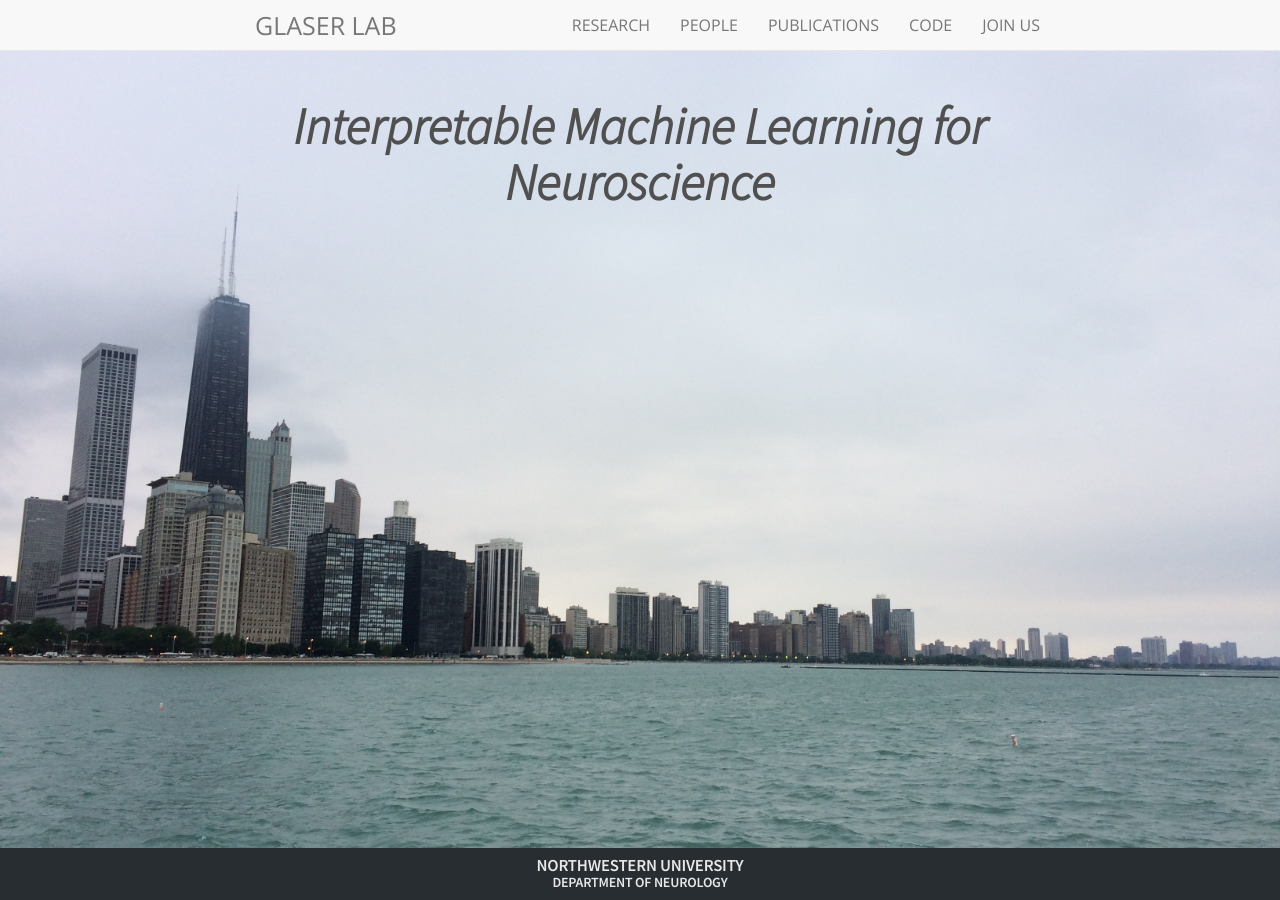
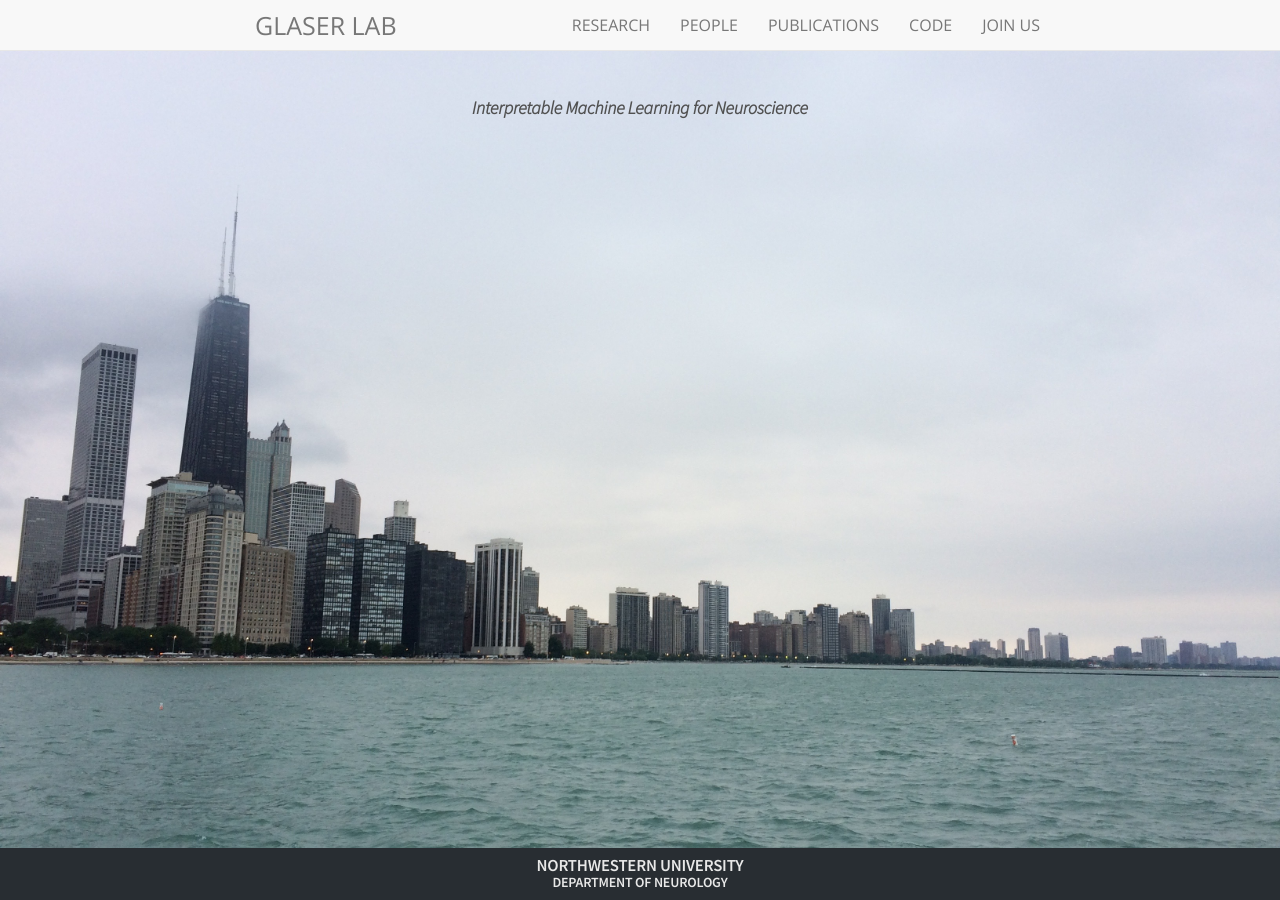
Before and after one commit to glaserlab/glaserlab.github.io, a Jekyll site: the page built from index.html, in a window 1280 px wide. Built offline with Jekyll 4.4.1, drawn with Linux system fonts in a browser that asks for light colours; nearby versions of some CDN libraries; comment, search, counter and statistics services are not loaded.

```diff
--- a/index.html
+++ b/index.html
@@ -18,7 +18,7 @@ body {
 
       <!-- <h1 style="font-size:2.3em; font-family:Source Sans Pro"><i>Interpretable Machine Learning for Neuroscience <br><br></i></h1> -->
       <!-- <h1 style="font-size:2.3em; font-family:Source Sans Pro; color:#505050"><i>Interpretable Machine Learning for Neuroscience <br><br></i></h1> -->
-      <h1 style="font-size:4vw; font-family:Source Sans Pro; color:#505050"><i>Interpretable Machine Learning for Neuroscience <br><br></i></h1>
+      <h1 style="font-size:2vh; font-family:Source Sans Pro; color:#505050"><i>Interpretable Machine Learning for Neuroscience <br><br></i></h1>
 
 <!--       <h2 style="font-size:1.6em"><i>Lab Opening September 2022 in Northwestern Neurology Department! <br><br></i></h2>      -->
 
```
